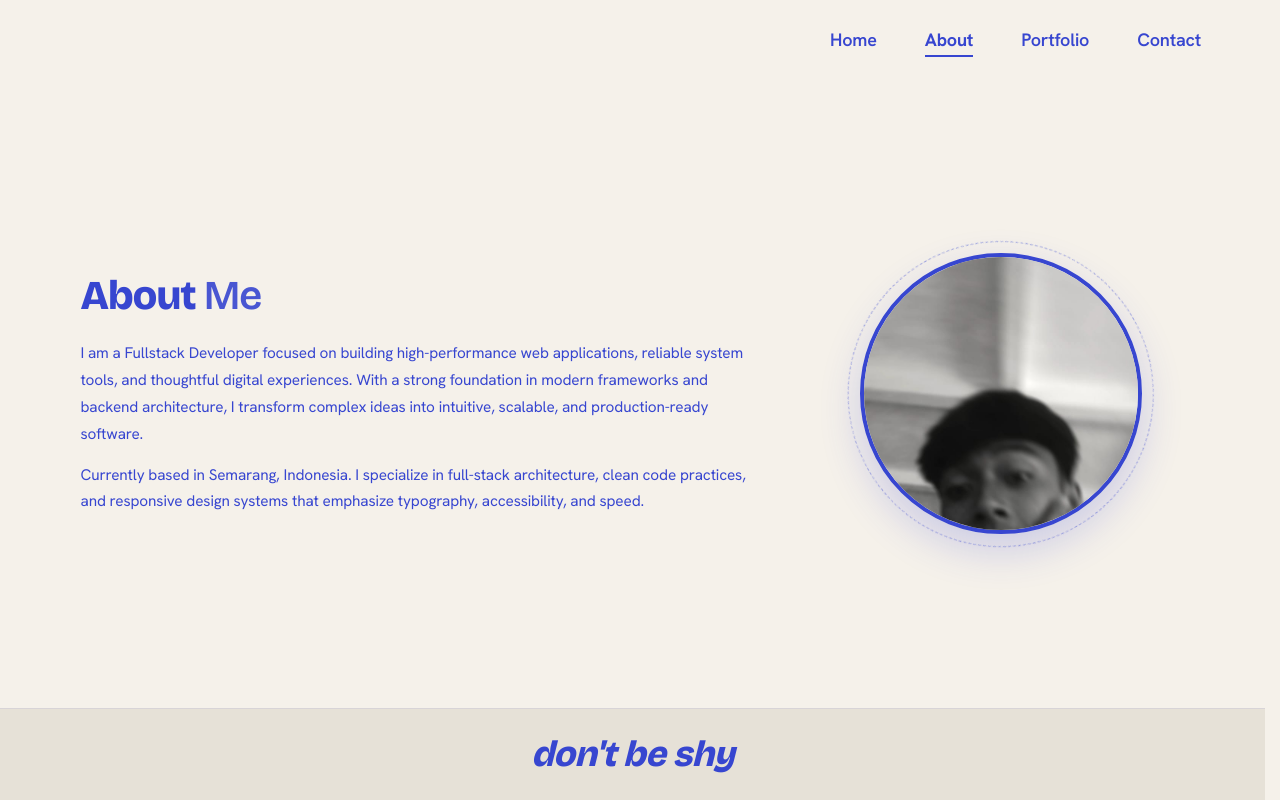
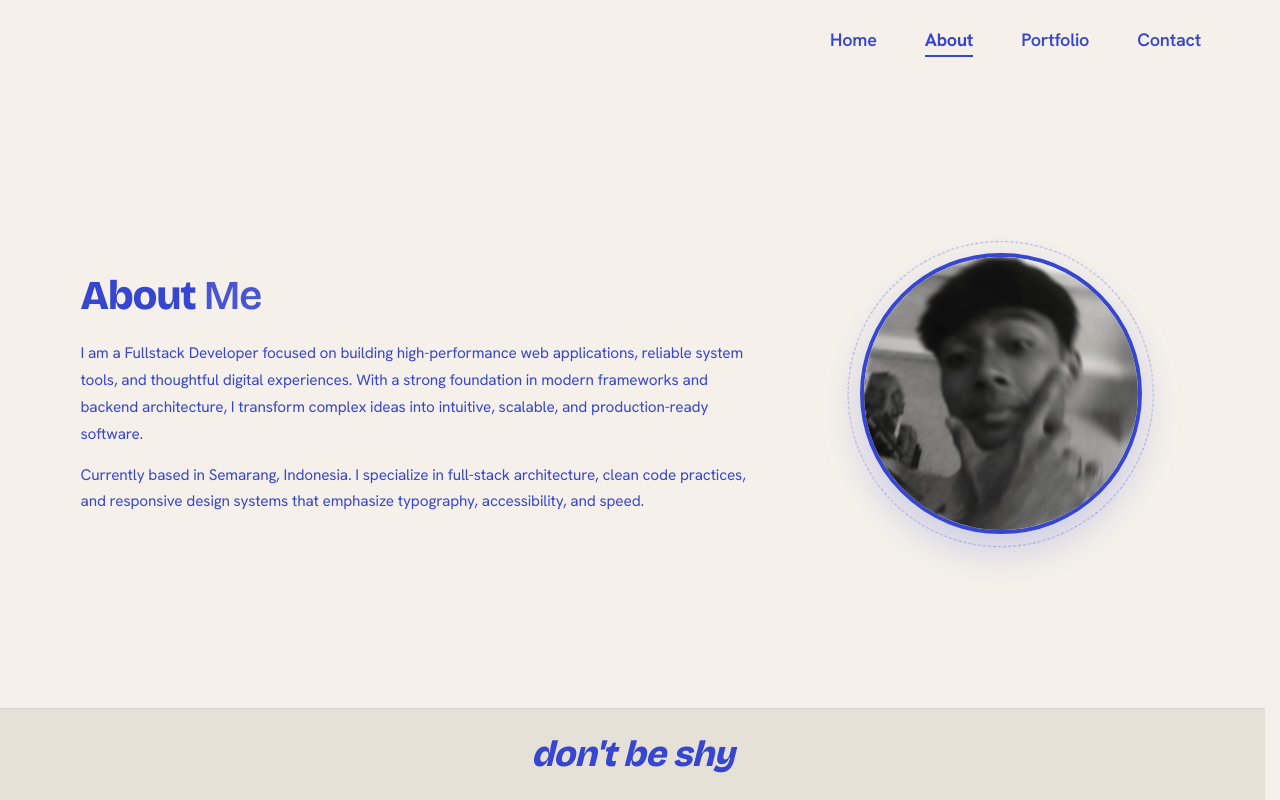
Before and after one commit to yehudaaadev/davidportfolio, a SvelteKit app: page /about in a window 1280 px wide. Built offline with nearby package versions, Linux system fonts and the light colour scheme.

Commit message:
fix: adjust profile photo vertical framing in about page

```diff
--- a/src/routes/about/+page.svelte
+++ b/src/routes/about/+page.svelte
@@ -104,7 +104,7 @@
 		width: 100%;
 		height: 100%;
 		object-fit: cover;
-		object-position: center top;
+		object-position: center 62%;
 		border-radius: 50%;
 		border: 4px solid var(--color-primary);
 		box-shadow: 0 16px 40px rgba(55, 70, 208, 0.22);
```
